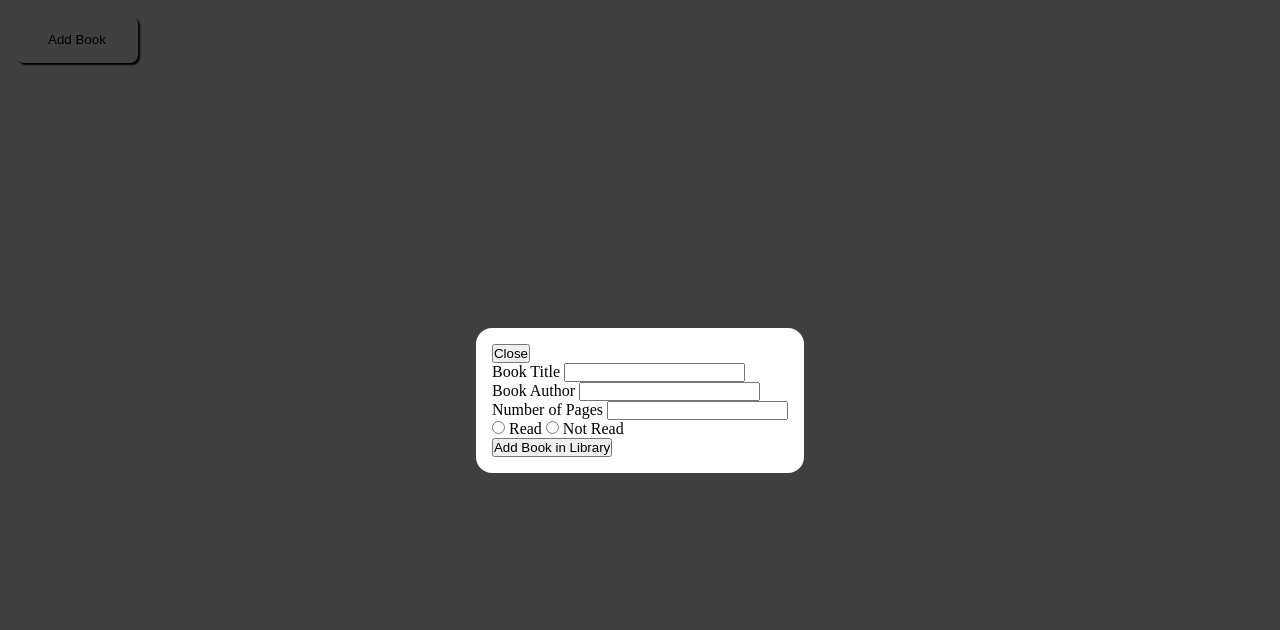
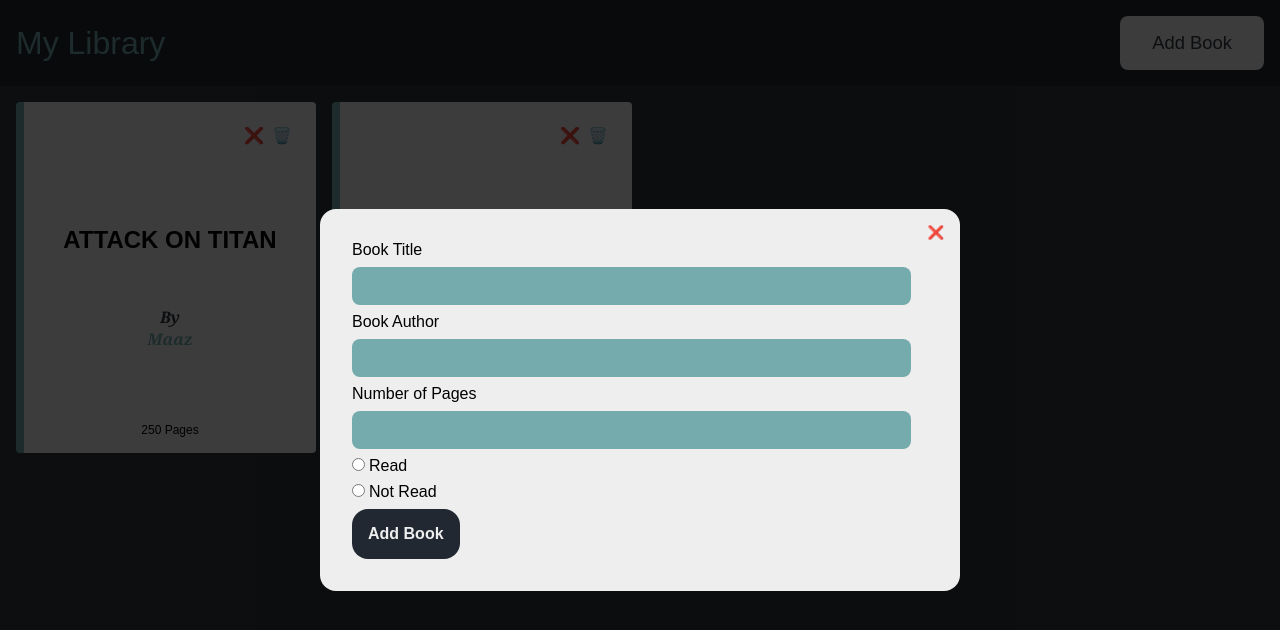
Before and after one commit to MaazMohammedM/OdinLibrary, a plain HTML site: page index.html in a window 1280 px wide. Both pictures are taken after a click on the button "Add Book". Drawn offline with Linux system fonts and the light colour scheme; a web font is replaced by a local one.

Commit message:
Enhance Library features and UI
-- Added delete functionaliy for removing books from library
-- Reset form after submission
-- Extracted book, card and rendering into function
-- Improved UI with adding custom styling and improving visual hierarchy

The Project is complete further updates will be added in upcoming
commits.

```diff
--- a/index.html
+++ b/index.html
@@ -8,32 +8,42 @@
     <script src="./index.js" async></script>
 </head>
 <body>
+    <header>
+        <p>My Library</p>
+        <button class="dialogBtn">Add Book</button>
+    </header>
     <dialog>
-         <button>Close</button>
+         <button class="closeBtn">❌</button>
   <form action="" method="dialog">
     <div class="formBlock">
         <label for="title">Book Title</label>
-    <input type="text" name="bookTitle" id="title" required>
+
+    <input type="text" name="bookTitle" id="title" required min="3" max="100">
     </div>
     <div class="formBlock">
         <label for="author">Book Author</label>
-    <input type="text" name="bookAuthor" id="author" required>
+    <input type="text" name="bookAuthor" id="author" required min="3" max="100">
     </div>
     <div class="formBlock">
         <label for="pages">Number of Pages</label>
-    <input type="number" name="bookPages" id="pages" required>
+    <input type="number" name="bookPages" id="pages" required min="10" max="1000">
     </div>
     <div class="formBlock">
-        <input type="radio" name="readingStatus" id="read" value="true" required>
+        <div>
+            <input type="radio" name="readingStatus" id="read" value="true" required>
        <label for="read">Read</label>
-        <input type="radio" name="readingStatus" id="notRead" value="false">
+        </div>
+
+        <div>
+            <input type="radio" name="readingStatus" id="notRead" value="false">
        <label for="notRead">Not Read</label>
+        </div>
     </div>
-    <button type="submit" class="formSubmitBtn">Add Book in Library</button>
+    <button type="submit" class="formSubmitBtn">Add Book</button>
   </form>
 
 </dialog>
-<button class="dialogBtn">Add Book</button>
+
     <div class="container"></div>
 
 
--- a/index.js
+++ b/index.js
@@ -1,7 +1,9 @@
 const dialog = document.querySelector("dialog");
-const showButton = document.querySelector("dialog + button");
+const showButton = document.querySelector(".dialogBtn");
 const closeButton = document.querySelector("dialog button");
 let container = document.querySelector('.container');
+let form = document.querySelector("dialog form");
+let titleError = document.getElementById('#titleError');
 
 showButton.addEventListener("click", () => {
     dialog.showModal();
@@ -37,15 +39,18 @@ function addBookToLibrary(title, author, pages, read) {
 }
 
 let formSubmitBtn = document.querySelector('.formSubmitBtn');
-formSubmitBtn.addEventListener('click', function (e) {
+form.addEventListener('submit', function (e) {
     e.preventDefault()
 
-    let title = document.getElementById('title').value;
-    let author = document.getElementById('author').value;
+    let title = document.getElementById('title').value.trim();
+    let author = document.getElementById('author').value.trim();
     let numberOfPages = +document.getElementById('pages').value;
-    let readingStatus = !!document.querySelector('input[name = "readingStatus"]:checked').value;
+    let readingStatus = document.querySelector('input[name = "readingStatus"]:checked').value;
+
+    console.log(readingStatus)
 
     addBookToLibrary(title, author, numberOfPages, readingStatus);
+    form.reset();
     dialog.close();
     render();
 
@@ -59,29 +64,61 @@ function render() {
     container.innerHTML = '';
 
     myLibrary.forEach(book => {
+         createCard(book);
+    })
+    console.log(myLibrary)
+}
+
+
+
+function createCard(book){
         const card = document.createElement('div');
+        card.dataset.id = book.id;
         card.classList.add('card');
+        let iconHolder = document.createElement('div');
+        iconHolder.classList.add('iconHolder');
+        let readBtn = document.createElement('button');
+        let deleteBtn = document.createElement('button');
+        iconHolder.append(readBtn);
+        iconHolder.append(deleteBtn);
+        readBtn.classList.add('readBtn');
+        deleteBtn.classList.add('deleteBtn');
+
         let title = document.createElement('p');
+        title.classList.add('title');
         let author = document.createElement('p');
+        author.classList.add('author');
         let pages = document.createElement('p');
-        let read = document.createElement('p');
-        let toggleBtn = document.createElement('button');
+        pages.classList.add('pages');
+        card.append(iconHolder);
         card.append(title);
         card.append(author);
         card.append(pages);
-        card.append(read);
-        card.append(toggleBtn);
-        title.innerText = `Title: ${book.title}`;
-        author.innerText = `Author: ${book.author}`;
-        pages.innerText = `Pages: ${book.pages}`;
-        read.innerText = `Reading Status: ${book.read === true ? 'Read' : 'Not Read'}`;
-        container.appendChild(card)
-        toggleBtn.addEventListener('click', function () {
+        title.innerText = `${book.title}`;
+        author.innerText = `${book.author}`;
+        pages.innerText = `${book.pages} Pages`;
+        readBtn.innerText = `${book.read === true ? '✅' : '❌'}`;
+        deleteBtn.innerText = '🗑️';
+        readBtn.addEventListener('click', function () {
             book.toggleRead();
-            toggleBtn.innerText = `${book.read === true ? 'Read' : 'Not Read'}`;
+            readBtn.innerText = `${book.read === true ?  '✅' : '❌'}`;
         })
-         toggleBtn.innerText = `${book.read === true ? 'Read' : 'Not Read'}`;
-    })
+
+        deleteBtn.addEventListener('click',function(e){
+         let index = myLibrary.findIndex(item=>item.id === book.id);
+         console.log(index)
+         if(index !== -1){
+            myLibrary.splice(index,1);
+            render()
+         }
+        })
+
+         container.appendChild(card)
 }
 
-console.log(myLibrary)
+
+
+
+addBookToLibrary('ATTACK ON TITAN','Maaz',250,false);
+addBookToLibrary('The Adventures of Huckleberry Finn','Maaz',250,false);
+render()
--- a/style.css
+++ b/style.css
@@ -1,52 +1,187 @@
-*{
+@import url("https://fonts.googleapis.com/css2?family=Atkinson+Hyperlegible+Mono:ital,wght@0,200..800;1,200..800&display=swap");
+@import url("https://fonts.googleapis.com/css2?family=Noto+Serif:ital,wght@0,100..900;1,100..900&display=swap");
+:root {
+  --dark-color-one: #222831;
+  --dark-color-two: #31363f;
+  --accent-color: #76abae;
+  --light-color-one: #eeeeee;
+}
+
+* {
   margin: 0;
   padding: 0;
   box-sizing: border-box;
-}
-
-body{
-    width: 100%;
-    min-height: 100svh;
-    padding: 1rem;
-    background-color: rgb(255, 255, 255);
-}
-
-.container{
-    display: grid;
-    grid-template-columns: repeat(auto-fill, minmax(20rem,1fr));
-    gap: 1rem;
 
 }
 
-.card{
+body {
+  width: 100%;
+  min-height: 100svh;
+  background-color: var(--dark-color-two);
+}
+
+header {
+  background-color: var(--dark-color-one);
+  color: var(--accent-color);
+  padding: 1rem;
+  display: flex;
+  align-items: center;
+  justify-content: space-between;
+  font-family: "Atkinson Hyperlegible Mono", sans-serif;
+  font-size: 2rem;
+}
+.container {
+  padding: 1rem;
+  display: grid;
+  grid-template-columns: repeat(auto-fill, minmax(15rem, 1fr));
+  gap: 1rem;
+}
+
+.card {
   display: flex;
   flex-direction: column;
-    gap: 0.5rem;
-    background-color: white;
+  gap: 4rem;
+  background-color: var(--light-color-one);
+  align-items: center;
+  justify-content: space-between;
+  border-radius: 4px;
   padding: 1rem;
-    border-radius: 1rem;
-    box-shadow: -2px 2px rgba(0, 0, 0, 0.5);
+  border-left: 8px solid var(--accent-color);
+
+}
+
+.title {
+  font-size: 1.5rem;
+  font-family: "Atkinson Hyperlegible Mono", sans-serif;
+  font-weight: 600;
+  text-align: center;
+}
+
+.author {
+  font-size: 1rem;
+  font-family: "Noto Serif", serif;
+  font-style: italic;
+  text-align: center;
+  position: relative;
+  color: var(--accent-color);
+  font-weight: bold;
+}
+
+.author::before{
+    content: "By";
+    position: absolute;
+    top: -50%;
+  left: 50%;
+  transform: translate(-50%, -50%);
+  color: var(--dark-color-two);
+}
+
+.pages {
+  font-size: 0.75rem;
+  font-family: "Atkinson Hyperlegible Mono", sans-serif;
+  align-items: flex-end;
+}
+
+.iconHolder {
+  width: 100%;
+  display: flex;
+  align-items: center;
+  justify-content: flex-end;
+}
+
+.deleteBtn,
+.readBtn {
+  border: none;
+  font-size: 1rem;
+  cursor: pointer;
+}
+
+.deleteBtn {
+  padding: 0.5rem;
+  display: flex;
+  align-items: center;
+  justify-content: center;
 }
 
 dialog::backdrop {
   background-color: rgba(0, 0, 0, 0.75);
 }
 
-.dialogBtn{
+.dialogBtn {
   border: none;
   border-radius: 0.5rem;
   padding: 1rem 2rem;
-    background-color: white;
-    color: black;
-    box-shadow: 2px 2px 2px black;
+  background-color: var(--light-color-one);
+  color: var(--dark-color-two);
+  font-weight: 500;
+  font-family: "Atkinson Hyperlegible Mono", sans-serif;
+  font-size: 1.15rem;
+  cursor: pointer;
 }
 
-dialog{
+dialog {
   position: fixed;
   inset: 0;
   margin: auto;
   border: none;
-    background-color: white;
+  background-color: var(--light-color-one);
   padding: 1rem;
   border-radius: 1rem;
+  width: 50%;
 }
+
+dialog .closeBtn {
+  border: none;
+  align-self: flex-end;
+  float: right;
+  cursor: pointer;
+}
+
+form {
+  padding: 1rem;
+  display: flex;
+  flex-direction: column;
+  gap: 0.5rem;
+}
+
+form label{
+    font-size: 1rem;
+    font-family: "Atkinson Hyperlegible Mono", sans-serif;
+}
+
+form input{
+    padding: 0.5rem;
+    border: none;
+    background-color: var(--accent-color);
+    border-radius: 0.5rem;
+    color: white;
+    font-size: 1rem;
+    font-family: "Noto Serif", serif;
+}
+
+form .formBlock {
+  display: flex;
+  flex-direction: column;
+  gap: 0.5rem;
+  justify-content: center;
+}
+
+.formSubmitBtn {
+  border: none;
+  padding: 1rem;
+  background-color: var(--dark-color-one);
+  color:var(--light-color-one);
+  border-radius: 1rem;
+  width: fit-content;
+  cursor: pointer;
+  font-size: 1rem;
+  font-weight: bold;
+  font-family: "Atkinson Hyperlegible Mono", sans-serif;
+}
+
+.formSubmitBtn:hover{
+    background-color: var(--accent-color);
+    color: var(--dark-color-two);
+    font-size: 1rem;
+    font-weight: bold;
+}
```
Also changed, not shown: checkIcon.svg (added), deleteIcon.svg (added). Lines whose indentation alone changed are shown as unchanged.
